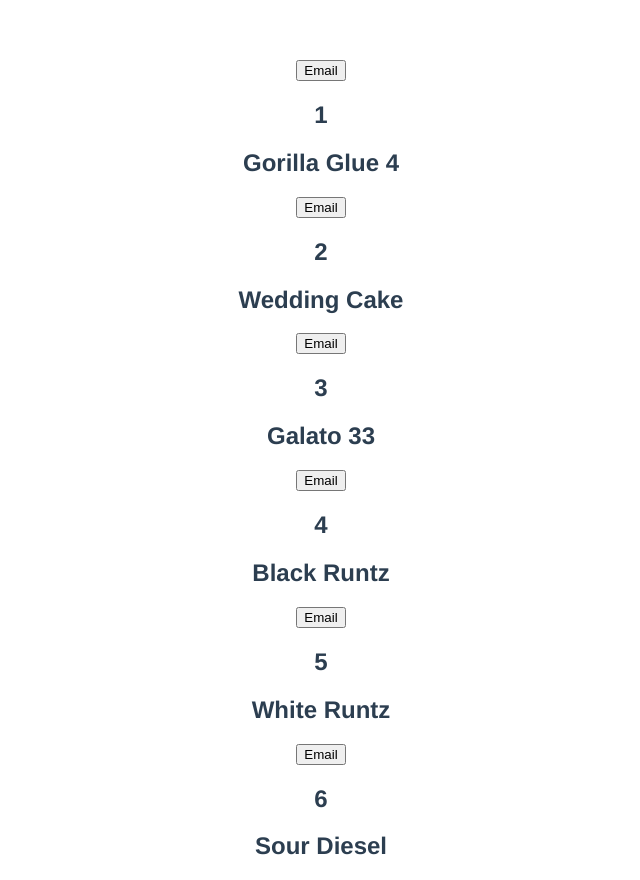
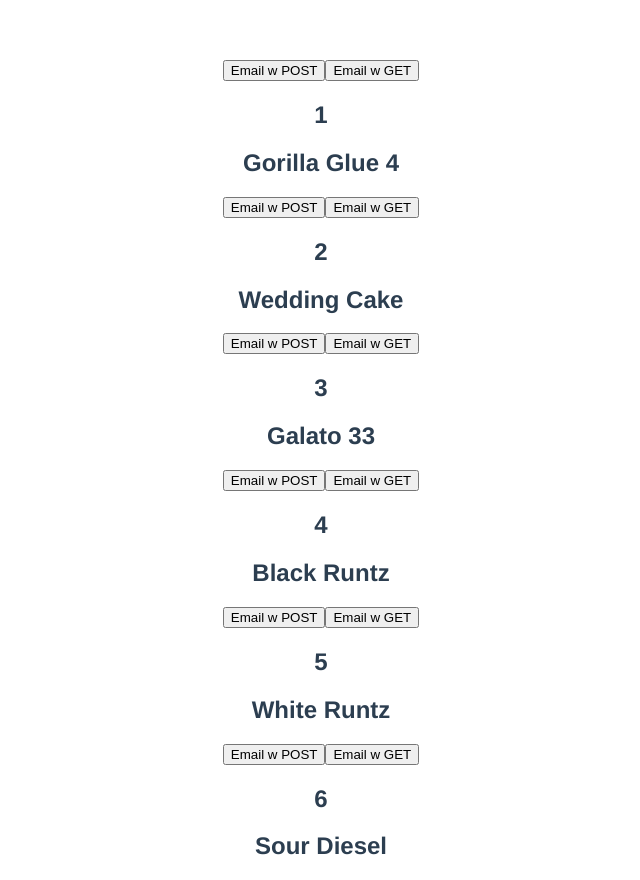
Before and after one commit to kylesdev91/sendemailkh, a Vue app: page / in a window 1280 px wide. Shown: the whole page, without its empty margins (319-959 px from the left). Built offline with nearby package versions, Linux system fonts and the light colour scheme.

Commit message:
created mail

```diff
--- a/src/components/ProductsList.vue
+++ b/src/components/ProductsList.vue
@@ -1,6 +1,7 @@
 <template>
   <div>
-    <button @click="sendEmail">Email</button>
+    <button @click="sendEmail">Email w POST</button>
+    <button @click="sendEmailGet">Email w GET</button>
   </div>
   <h2>{{ product.id }}</h2>
   <h2>{{ product.name }}</h2>
@@ -35,6 +36,13 @@ export default {
           console.log(response);
         });
     },
+    sendEmailGet() {
+      axios
+        .get('https://sendemailkhfa.azurewebsites.net/api/mail')
+        .then((response) => {
+          console.log(response);
+        });
+    },
   },
 };
 </script>
```
